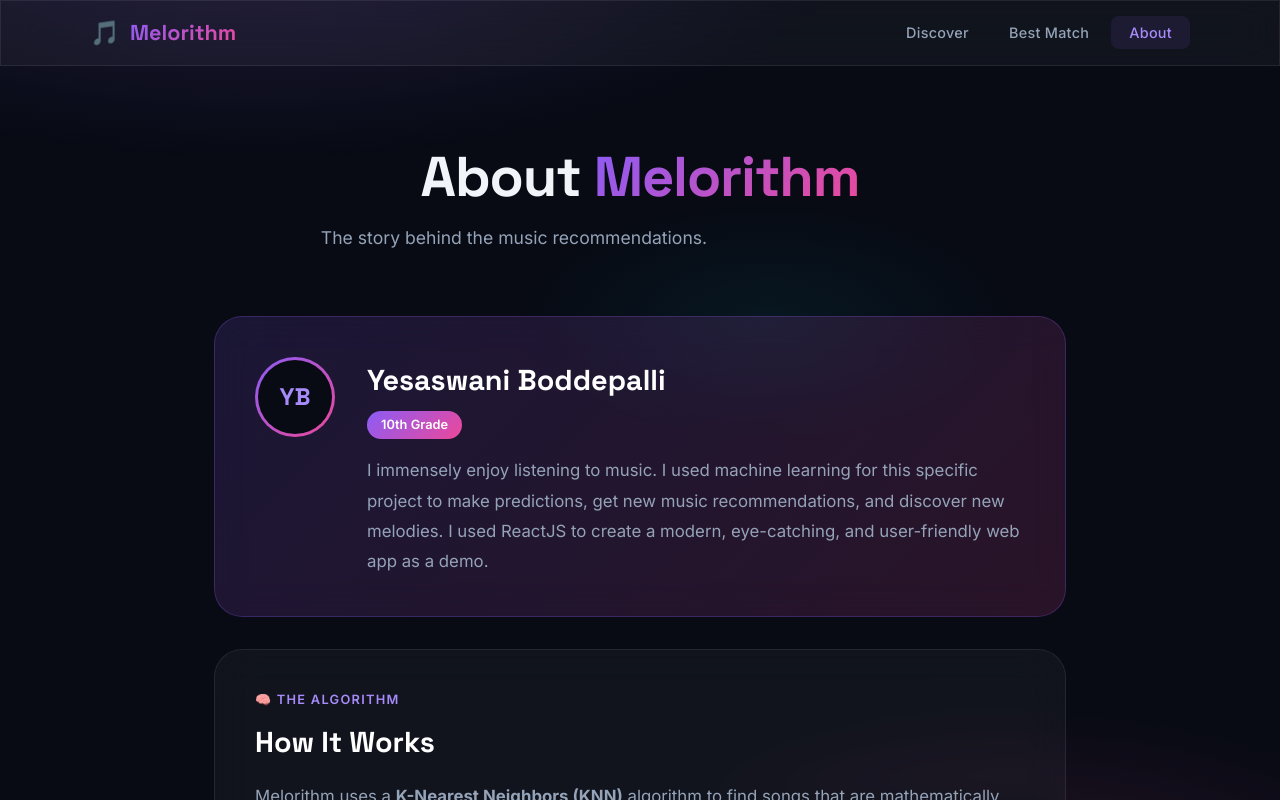
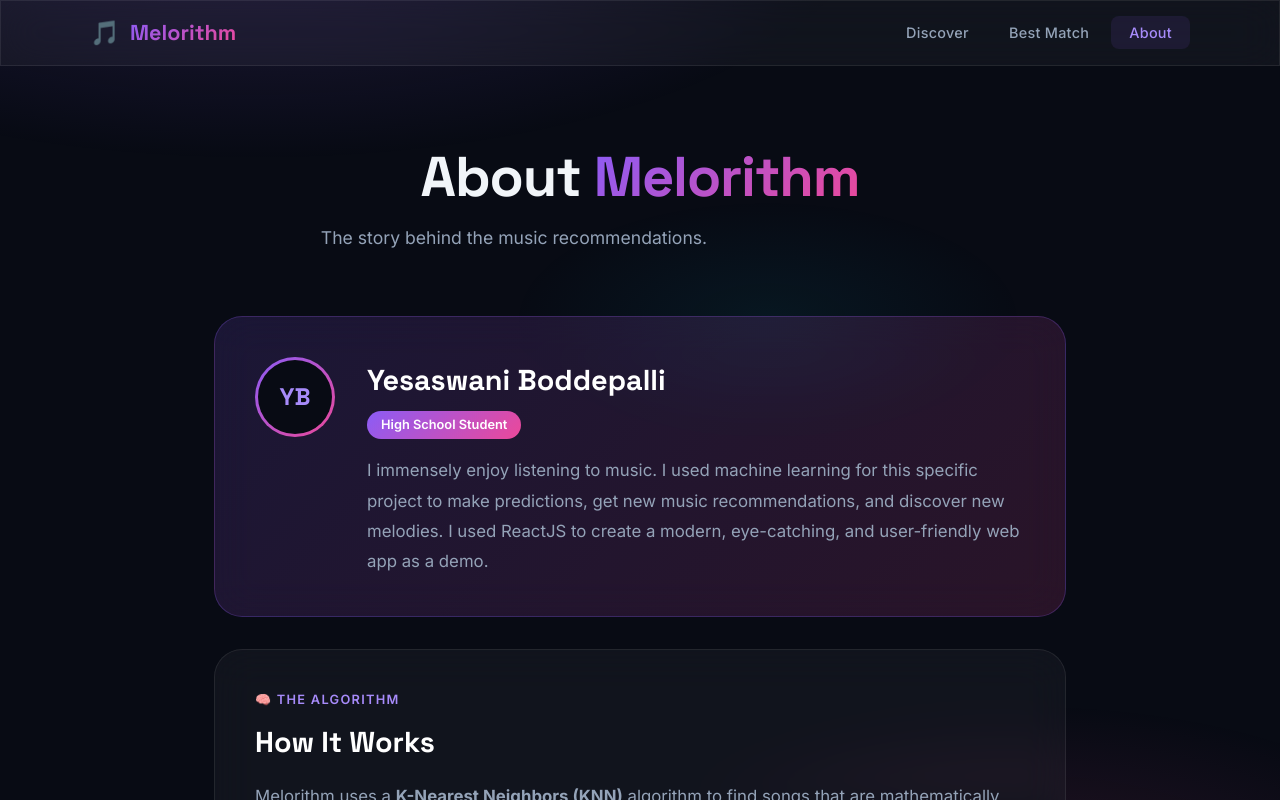
Before and after one commit to Yesaswani-B/Melorithm, a React (Vite) app in the folder frontend/: page /about in a window 1280 px wide. Shown: the top 800 px of the page. Built offline with nearby package versions, Linux system fonts and the light colour scheme; no server answers.

Commit message:
Update bio grade description

```diff
--- a/frontend/src/pages/About.jsx
+++ b/frontend/src/pages/About.jsx
@@ -17,7 +17,7 @@ export default function About() {
             </div>
             <div className="creator-text">
               <h2>Yesaswani Boddepalli</h2>
-              <span className="grade-badge">10th Grade</span>
+              <span className="grade-badge">High School Student</span>
               <p className="creator-bio">
                 I immensely enjoy listening to music. I used machine learning for this specific project to make predictions, get new music recommendations, and discover new melodies. I used ReactJS to create a modern, eye-catching, and user-friendly web app as a demo.
               </p>
```
